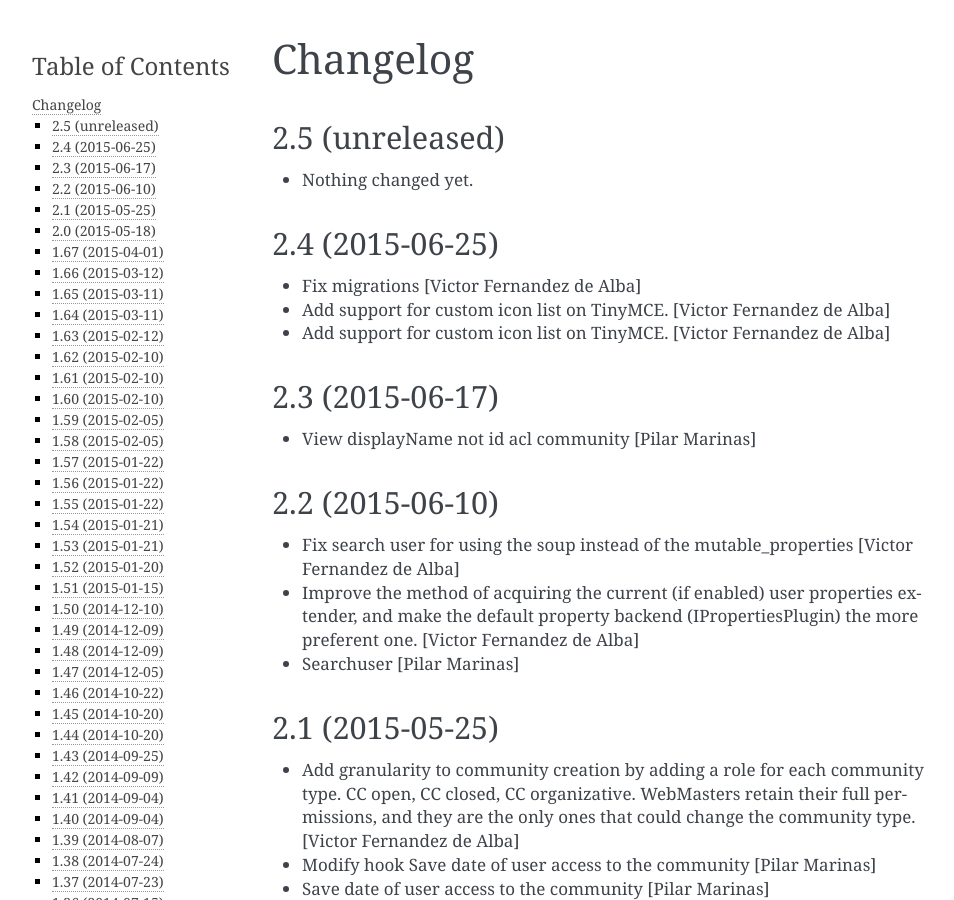
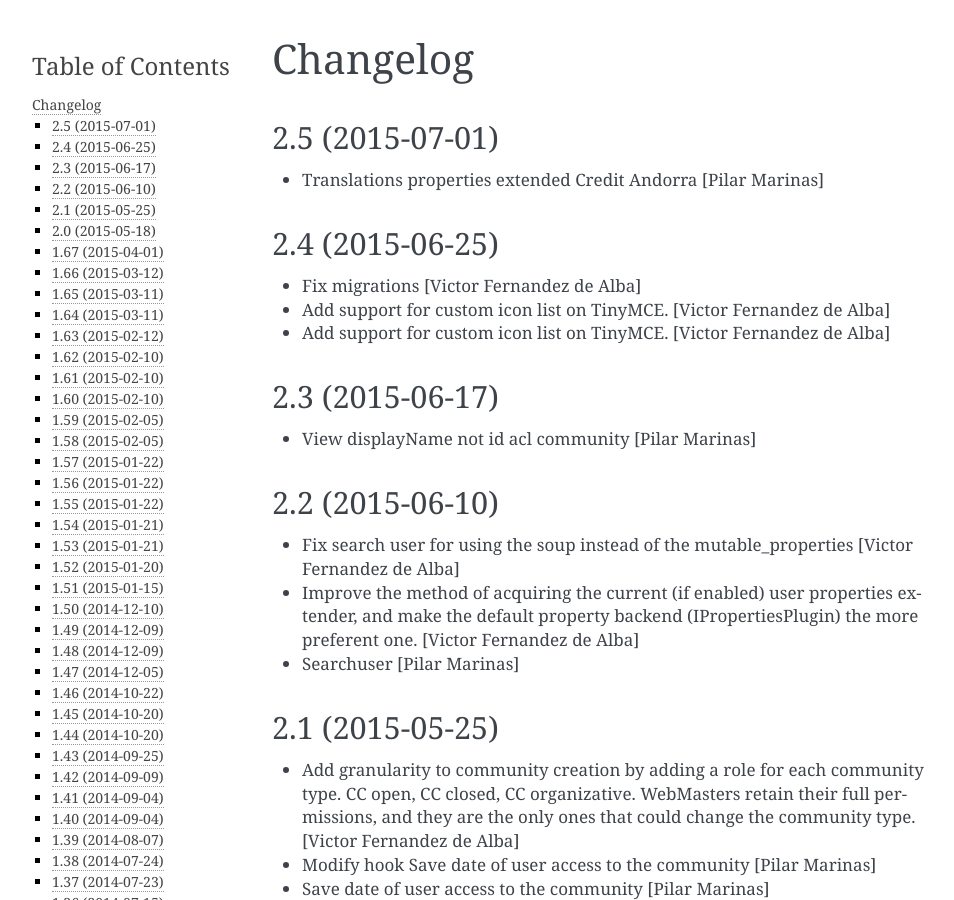
Before and after one commit to UPCnet/ulearn.core, a Sphinx documentation site: the page built from docs/HISTORY.rst, in a window 1280 px wide and 900 px high. Shown: the whole window, without its empty margins (148-1102 px from the left). Built offline with Sphinx 7.4.7, drawn with Linux system fonts in a browser that asks for light colours; pages that are not in the unit, such as notebooks, are missing from menus.

Commit message:
Preparing release 2.5

```diff
--- a/docs/HISTORY.rst
+++ b/docs/HISTORY.rst
@@ -1,11 +1,10 @@
 Changelog
 =========
 
-2.5 (unreleased)
+2.5 (2015-07-01)
 ----------------
 
-- Nothing changed yet.
-
+* Translations properties extended Credit Andorra [Pilar Marinas]
 
 2.4 (2015-06-25)
 ----------------
--- a/setup.py
+++ b/setup.py
@@ -1,7 +1,7 @@
 from setuptools import setup, find_packages
 import os
 
-version = '2.5.dev0'
+version = '2.5'
 
 README = open('README.rst').read()
 HISTORY = open(os.path.join('docs', 'HISTORY.rst')).read()
```
